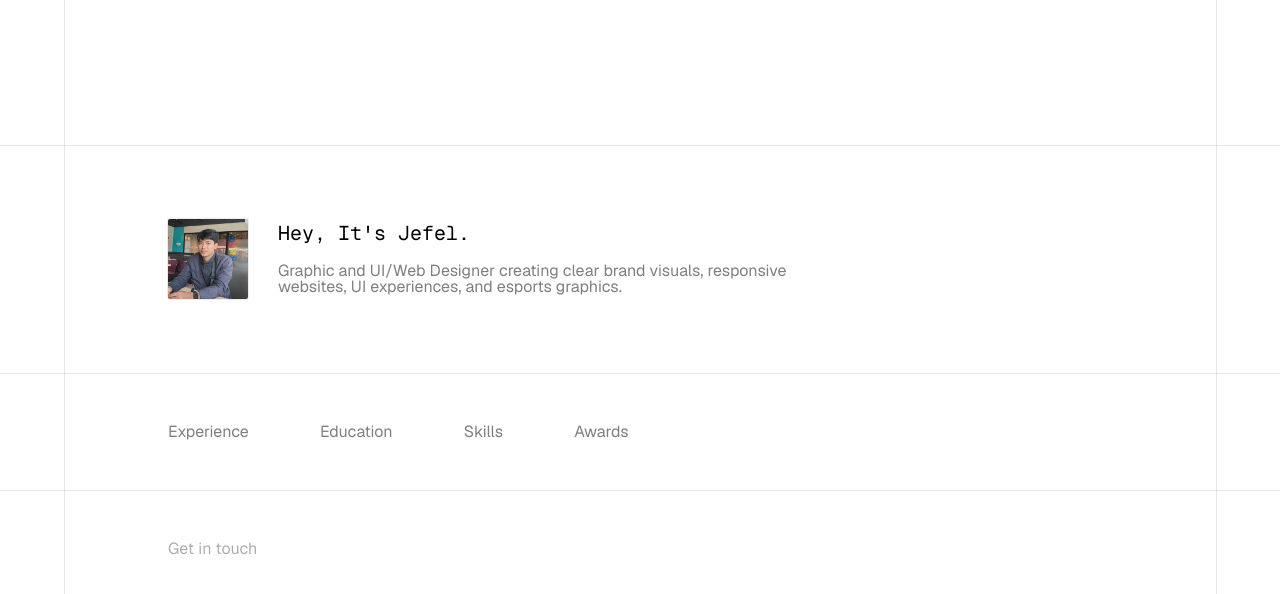
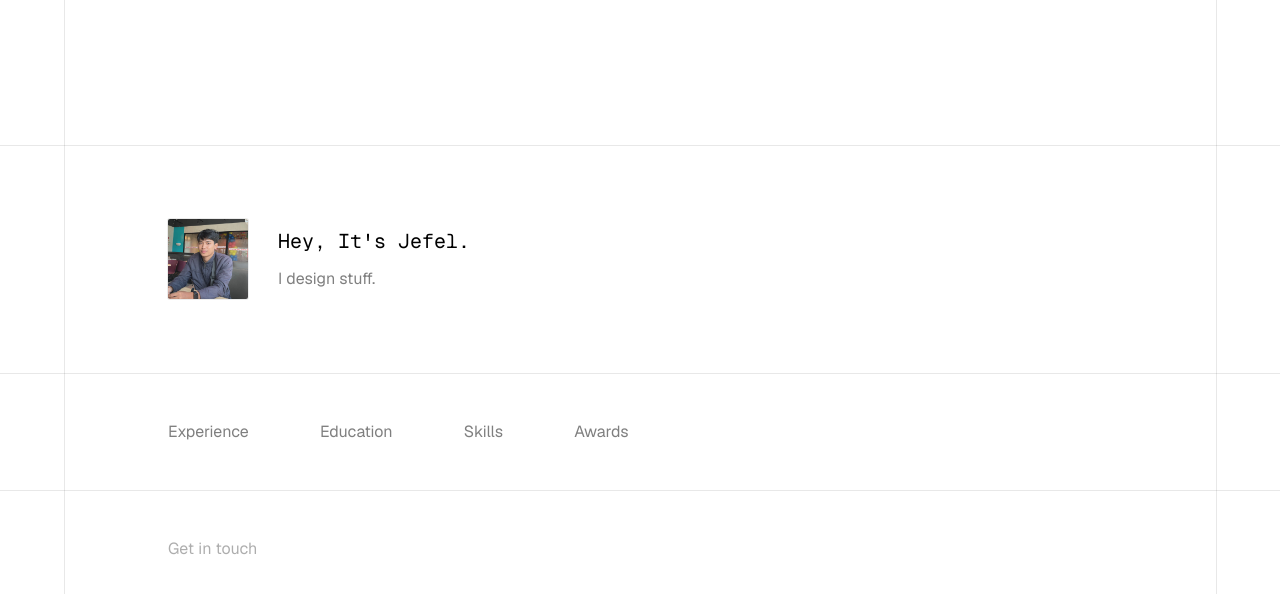
Before and after one commit to jefel-design/jefel-espanola, a React (Vite) app: page / in a window 1280 px wide. Shown: the top 594 px of the page. Built offline with nearby package versions, Linux system fonts and the light colour scheme.

Commit message:
Adjusted paddings

```diff
--- a/src/components/HomeHero.tsx
+++ b/src/components/HomeHero.tsx
@@ -35,8 +35,7 @@ export function HomeHero() {
             </h1>
 
             <p className="mt-5 max-w-xl font-body text-[16px] leading-6 text-[var(--text-muted)] md:leading-none">
-              Graphic and UI/Web Designer creating clear brand visuals,
-              responsive websites, UI experiences, and esports graphics.
+              I design stuff.
             </p>
           </div>
         </div>
```
